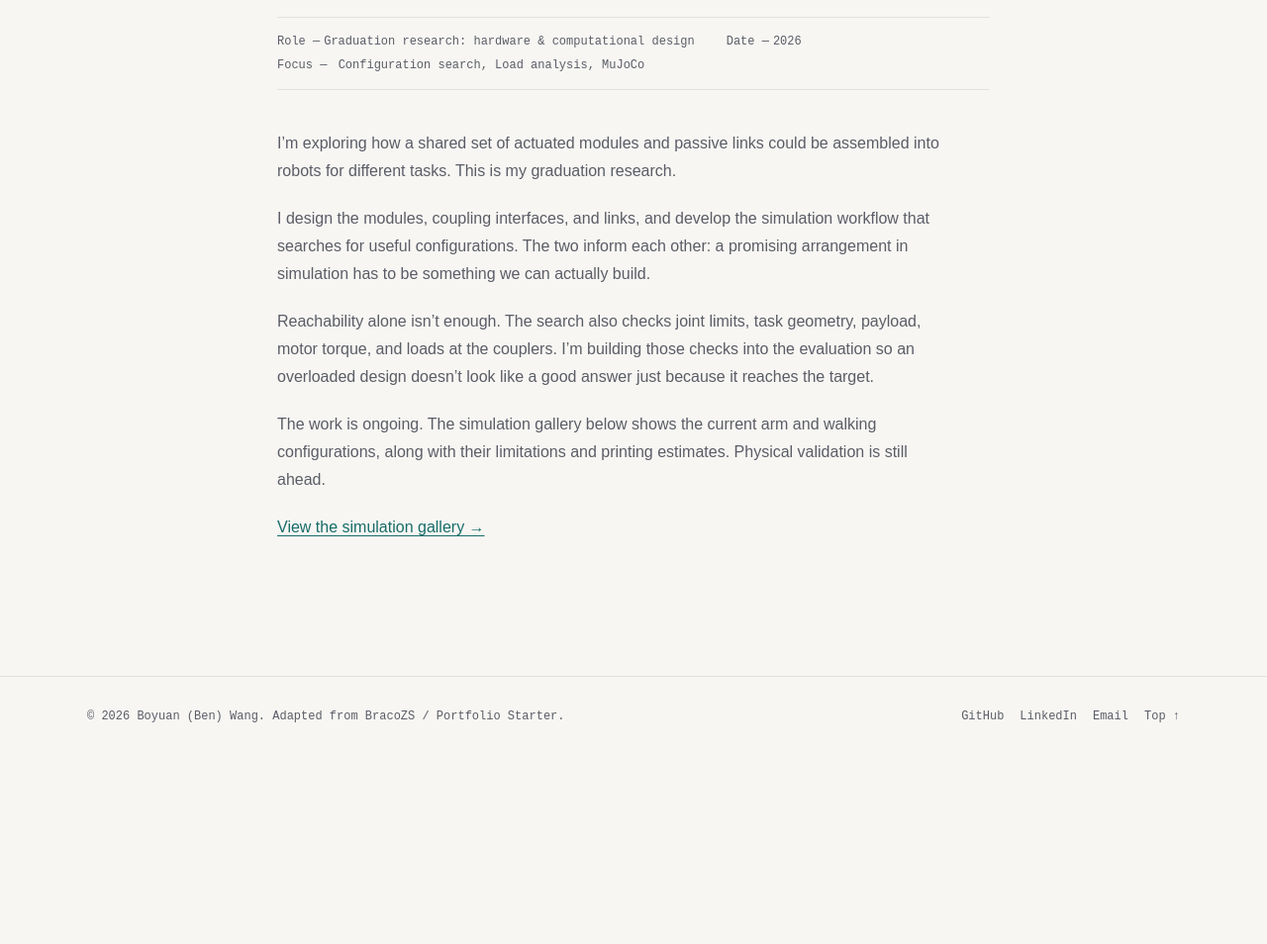
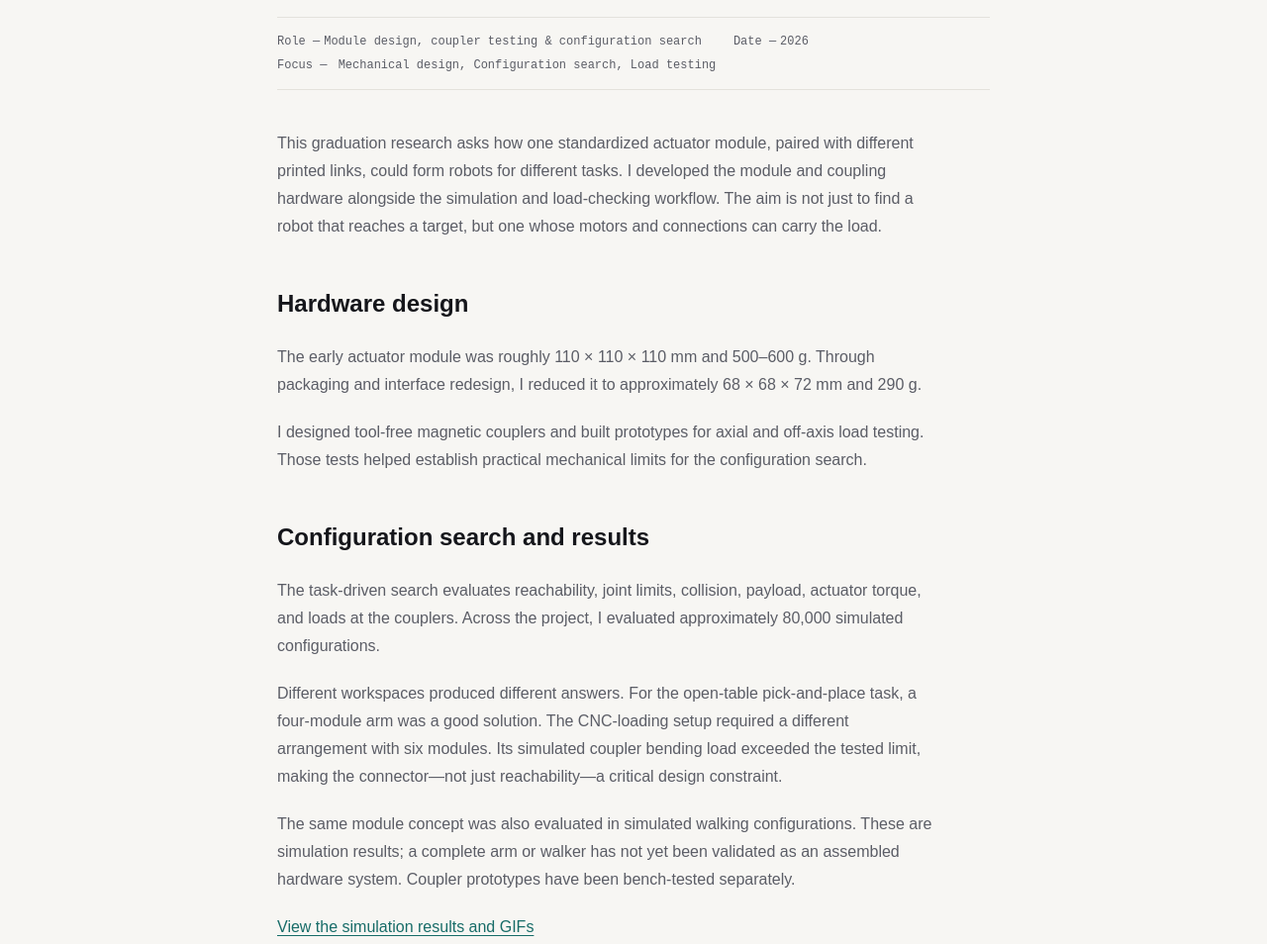
Before and after one commit to benwang047/benwang047.github.io, an Astro site: page /work/modular-robotics in a window 1280 px wide. Shown: the part 260-1214 px from the top of the page at 99% size. Before the commit the page ends 1024 px from the top, so only its background shows below. Built offline with nearby package versions, Linux system fonts and the light colour scheme; Astro itself is replaced by a stand-in of ours.

Commit message:
Update portfolio project results and validated hardware status

```diff
--- a/src/content/work/modular-robotics.md
+++ b/src/content/work/modular-robotics.md
@@ -1,18 +1,26 @@
 ---
 title: "Computational modular robotics"
-summary: "Finding robot configurations that can reach the target and carry the load."
-role: "Graduation research: hardware & computational design"
+summary: "Designing smaller robot modules and finding configurations that work under real load limits."
+role: "Module design, coupler testing & configuration search"
 date: 2026-10-01
-tags: ["Configuration search", "Load analysis", "MuJoCo"]
+tags: ["Mechanical design", "Configuration search", "Load testing"]
 featured: true
 ---
 
-I’m exploring how a shared set of actuated modules and passive links could be assembled into robots for different tasks. This is my graduation research.
+This graduation research asks how one standardized actuator module, paired with different printed links, could form robots for different tasks. I developed the module and coupling hardware alongside the simulation and load-checking workflow. The aim is not just to find a robot that reaches a target, but one whose motors and connections can carry the load.
 
-I design the modules, coupling interfaces, and links, and develop the simulation workflow that searches for useful configurations. The two inform each other: a promising arrangement in simulation has to be something we can actually build.
+## Hardware design
 
-Reachability alone isn’t enough. The search also checks joint limits, task geometry, payload, motor torque, and loads at the couplers. I’m building those checks into the evaluation so an overloaded design doesn’t look like a good answer just because it reaches the target.
+The early actuator module was roughly 110 × 110 × 110 mm and 500–600 g. Through packaging and interface redesign, I reduced it to approximately 68 × 68 × 72 mm and 290 g.
 
-The work is ongoing. The simulation gallery below shows the current arm and walking configurations, along with their limitations and printing estimates. Physical validation is still ahead.
+I designed tool-free magnetic couplers and built prototypes for axial and off-axis load testing. Those tests helped establish practical mechanical limits for the configuration search.
 
-[View the simulation gallery →](/projects/modular-robots/)
+## Configuration search and results
+
+The task-driven search evaluates reachability, joint limits, collision, payload, actuator torque, and loads at the couplers. Across the project, I evaluated approximately 80,000 simulated configurations.
+
+Different workspaces produced different answers. For the open-table pick-and-place task, a four-module arm was a good solution. The CNC-loading setup required a different arrangement with six modules. Its simulated coupler bending load exceeded the tested limit, making the connector—not just reachability—a critical design constraint.
+
+The same module concept was also evaluated in simulated walking configurations. These are simulation results; a complete arm or walker has not yet been validated as an assembled hardware system. Coupler prototypes have been bench-tested separately.
+
+[View the simulation results and GIFs](/projects/modular-robots/)
```
